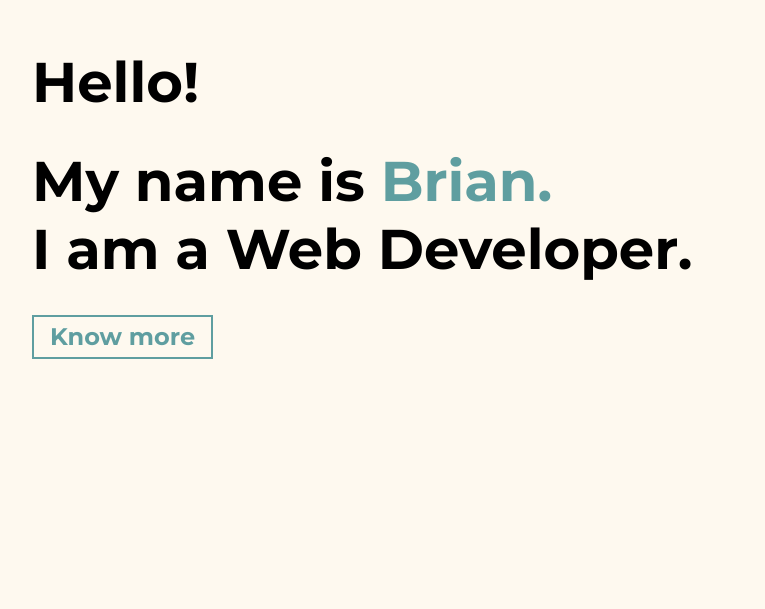
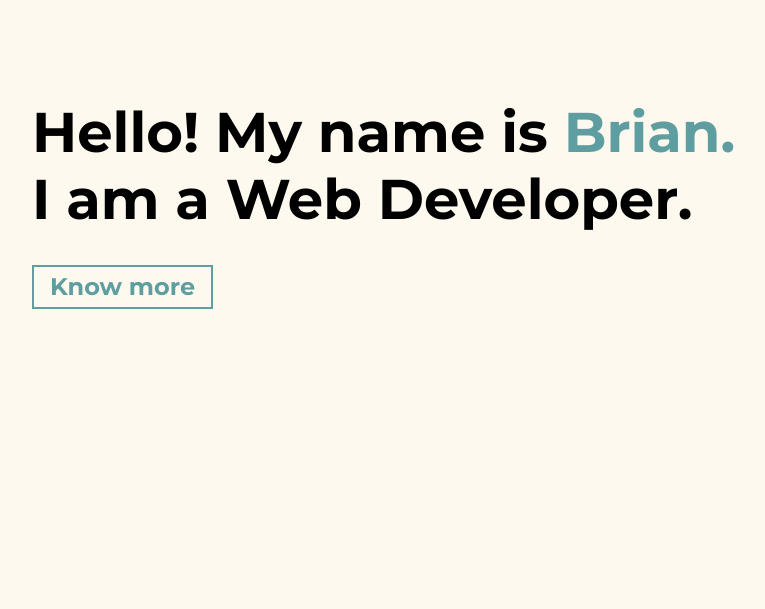
Before and after one commit to norton16/newportfolio, a Gatsby site: page / in a window 1280 px wide. Shown: the part 191-800 px from the top of the page, without its empty margins (53-818 px from the left). Built offline with nearby package versions, Linux system fonts and the light colour scheme; Gatsby itself is replaced by a stand-in of ours.

Commit message:
Updated styles

```diff
--- a/src/components/Hero/Hero.jsx
+++ b/src/components/Hero/Hero.jsx
@@ -24,12 +24,7 @@
   return (
     <section id="hero" className="jumbotron">
       <Container>
-        <Fade left={isDesktop} bottom={isMobile} duration={1000} delay={300} distance="30px">
-          <h1 className="hero-title">
-            Hello!
-          </h1>
-        </Fade>
-        <Fade left={isDesktop} bottom={isMobile} duration={1000} delay={1000} distance="30px">
+        <Fade left={isDesktop} bottom={isMobile} duration={1000} delay={800} distance="30px">
           <h1 className="hero-title">
             {title}
             <span className="text-color-main">{name}</span>
--- a/src/mock/data.js
+++ b/src/mock/data.js
@@ -9,7 +9,7 @@
 
 // HERO DATA
 export const heroData = {
-  title: 'My name is ',
+  title: 'Hello! My name is ',
   name: 'Brian.',
   subtitle: 'I am a Web Developer.',
   cta: 'Know more',
```
